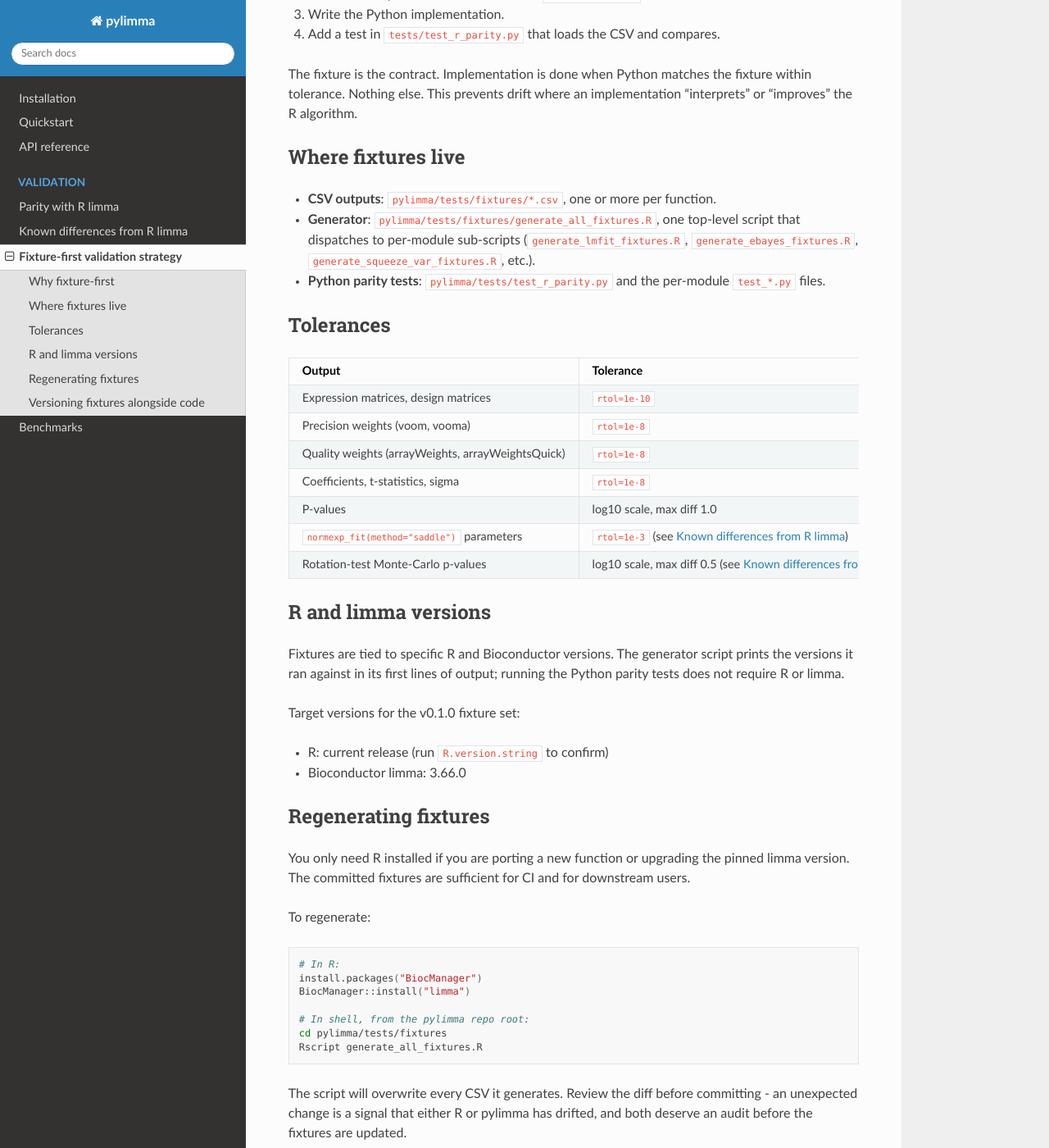
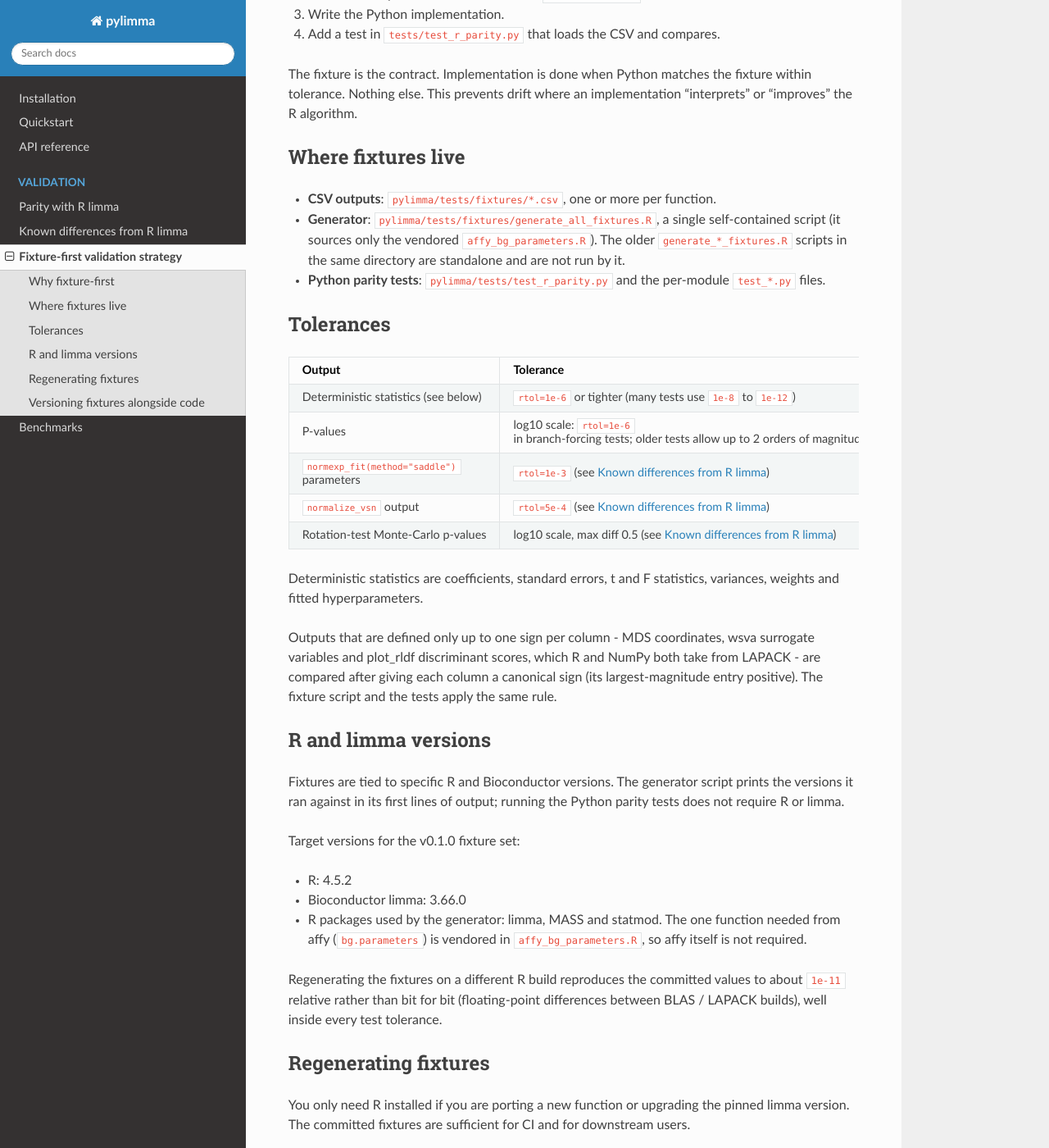
Before and after one commit to john-mulvey/pylimma, a Sphinx documentation site: the page built from docs/validation/fixtures.rst, in a window 1280 px wide and 1400 px high, scrolled down 524 px. Shown: the whole window at 82% size. Built offline with Sphinx 7.4.7 and the Read the Docs theme 3.1.0, drawn with Linux system fonts in a browser that asks for light colours; pages that are not in the unit, such as notebooks, are missing from menus; some of the changed text lies outside the part shown.

Commit message:
docs: correct stale and inaccurate statements in the docs
- fixtures.rst: generate_all_fixtures.R is self-contained, not a
  dispatcher to per-module scripts; the tolerance table now matches the
  tests (rtol 1e-6 or tighter, log10-scale p-values, normalize_vsn at
  5e-4) and notes the canonical-sign comparison for eigen / SVD outputs;
  the R version (4.5.2), required packages (limma, MASS, statmod) and
  the ~1e-11 cross-build drift are stated
- parity_report.rst: three (not two) families use looser tolerances,
  and the three deliberate divergences are listed
- index.rst: no longer claims every output matches within rtol 1e-6
- quickstart.rst: the log-odds column is b; the EList example passes
  design explicitly, so it runs without the EList-slot warning
- installation.rst: names the R packages instead of a missing list

```diff
--- a/docs/index.rst
+++ b/docs/index.rst
@@ -6,8 +6,9 @@ Bioconductor package for differential expression analysis. It provides
 the full linear-modelling pipeline (``lm_fit``, ``contrasts_fit``,
 ``e_bayes``, ``top_table``), voom for RNA-seq, gene-set testing
 (camera, roast, fry, romer), normalisation, batch correction, and
-differential splicing - all validated to match R limma output within
-``rtol=1e-6`` on fixture parity tests.
+differential splicing - all validated against R limma 3.66.0 by
+fixture-based parity tests. The few remaining numerical differences are
+documented in :doc:`validation/known_differences`.
 
 pylimma accepts numpy arrays, pandas DataFrames, AnnData objects, or
 limma-style ``EList`` dict subclasses, with centralised polymorphic
--- a/docs/installation.rst
+++ b/docs/installation.rst
@@ -46,5 +46,5 @@ pylimma's test suite is fixture-based - the CSV files in
 repository. Running ``pytest`` does not require an R installation.
 
 Regenerating the fixtures (only needed if porting a new function or
-pulling a newer R limma version) does require R, Bioconductor limma,
-and the helper packages listed in :doc:`validation/fixtures`.
+pulling a newer R limma version) does require R with the limma, MASS
+and statmod packages; see :doc:`validation/fixtures`.
--- a/docs/quickstart.rst
+++ b/docs/quickstart.rst
@@ -26,7 +26,7 @@ Basic two-group comparison
 
 The output is a pandas DataFrame with the same columns as R limma's
 ``topTable`` - ``log_fc``, ``ave_expr``, ``t``, ``p_value``,
-``adj_p_value``, and ``B`` (log-odds) - matching R output within
+``adj_p_value``, and ``b`` (log-odds, R's ``B``) - matching R output within
 ``rtol=1e-6``.
 
 AnnData workflow
@@ -55,8 +55,8 @@ limma's ``EList``:
 
    from pylimma import EList, voom, lm_fit, e_bayes, top_table
 
-   el  = EList({"E": counts, "design": design})      # genes x samples
-   v   = voom(el)
+   el  = EList({"E": counts})                        # genes x samples
+   v   = voom(el, design)
    fit = lm_fit(v, design)
    fit = e_bayes(fit)
    results = top_table(fit, coef=1)
--- a/docs/validation/fixtures.rst
+++ b/docs/validation/fixtures.rst
@@ -35,10 +35,10 @@ Where fixtures live
 
 - **CSV outputs**: ``pylimma/tests/fixtures/*.csv``, one or more per
   function.
-- **Generator**: ``pylimma/tests/fixtures/generate_all_fixtures.R``,
-  one top-level script that dispatches to per-module sub-scripts
-  (``generate_lmfit_fixtures.R``, ``generate_ebayes_fixtures.R``,
-  ``generate_squeeze_var_fixtures.R``, etc.).
+- **Generator**: ``pylimma/tests/fixtures/generate_all_fixtures.R``, a
+  single self-contained script (it sources only the vendored
+  ``affy_bg_parameters.R``). The older ``generate_*_fixtures.R`` scripts
+  in the same directory are standalone and are not run by it.
 - **Python parity tests**: ``pylimma/tests/test_r_parity.py`` and
   the per-module ``test_*.py`` files.
 
@@ -48,16 +48,29 @@ Tolerances
 ====================================================  ============================
 Output                                                Tolerance
 ====================================================  ============================
-Expression matrices, design matrices                  ``rtol=1e-10``
-Precision weights (voom, vooma)                       ``rtol=1e-8``
-Quality weights (arrayWeights, arrayWeightsQuick)     ``rtol=1e-8``
-Coefficients, t-statistics, sigma                     ``rtol=1e-8``
-P-values                                              log10 scale, max diff 1.0
+Deterministic statistics (see below)                  ``rtol=1e-6`` or tighter
+                                                      (many tests use ``1e-8`` to
+                                                      ``1e-12``)
+P-values                                              log10 scale: ``rtol=1e-6``
+                                                      in branch-forcing tests; older
+                                                      tests allow up to 2 orders of
+                                                      magnitude for very small values
 ``normexp_fit(method="saddle")`` parameters           ``rtol=1e-3`` (see
+                                                      :doc:`known_differences`)
+``normalize_vsn`` output                              ``rtol=5e-4`` (see
                                                       :doc:`known_differences`)
 Rotation-test Monte-Carlo p-values                    log10 scale, max diff 0.5
                                                       (see :doc:`known_differences`)
 ====================================================  ============================
+
+Deterministic statistics are coefficients, standard errors, t and F
+statistics, variances, weights and fitted hyperparameters.
+
+Outputs that are defined only up to one sign per column - MDS
+coordinates, wsva surrogate variables and plot_rldf discriminant
+scores, which R and NumPy both take from LAPACK - are compared after
+giving each column a canonical sign (its largest-magnitude entry
+positive). The fixture script and the tests apply the same rule.
 
 R and limma versions
 --------------------
@@ -69,8 +82,16 @@ or limma.
 
 Target versions for the v0.1.0 fixture set:
 
-- R: current release (run ``R.version.string`` to confirm)
+- R: 4.5.2
 - Bioconductor limma: 3.66.0
+- R packages used by the generator: limma, MASS and statmod. The one
+  function needed from affy (``bg.parameters``) is vendored in
+  ``affy_bg_parameters.R``, so affy itself is not required.
+
+Regenerating the fixtures on a different R build reproduces the
+committed values to about ``1e-11`` relative rather than bit for bit
+(floating-point differences between BLAS / LAPACK builds), well inside
+every test tolerance.
 
 Regenerating fixtures
 ---------------------
@@ -83,9 +104,9 @@ To regenerate:
 
 .. code-block:: bash
 
-   # In R:
+   # In R (MASS ships with R):
    install.packages("BiocManager")
-   BiocManager::install("limma")
+   BiocManager::install(c("limma", "statmod"))
 
    # In shell, from the pylimma repo root:
    cd pylimma/tests/fixtures
```
Also changed, not shown: docs/validation/parity_report.rst (+16 -10 lines).
